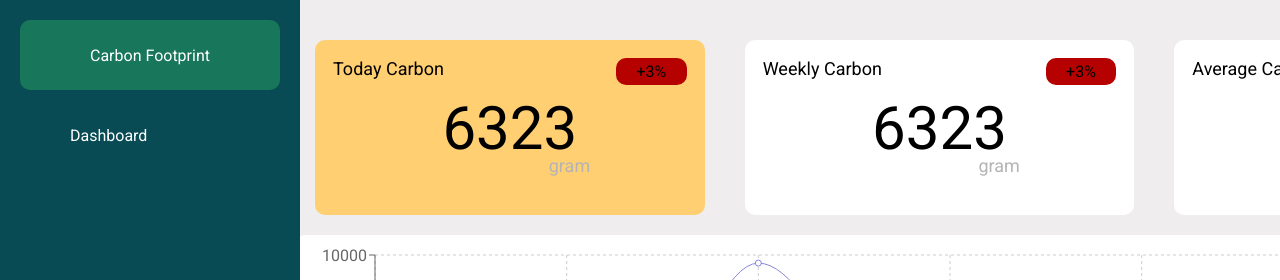
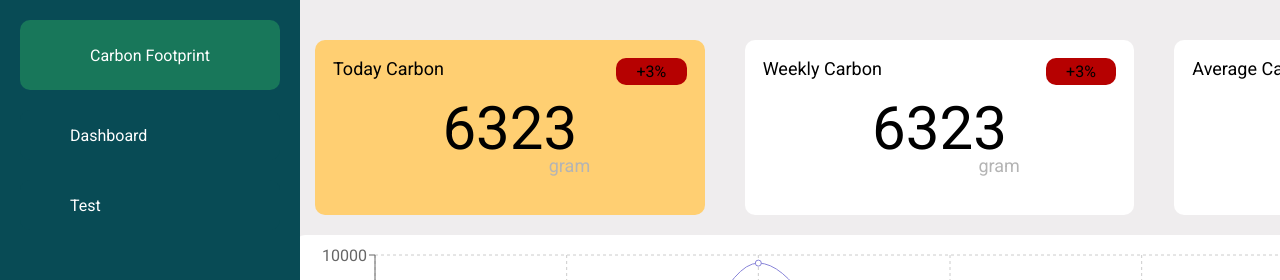
Before and after one commit to Perth27413/Cassandra, a Next.js app: page / in a window 1280 px wide. Shown: the top 280 px of the page. Built offline with nearby package versions, Linux system fonts and the light colour scheme.

Commit message:
flexible menu list

```diff
--- a/components/genetal-components/Sidebar.tsx
+++ b/components/genetal-components/Sidebar.tsx
@@ -5,14 +5,27 @@ import './Sidebar.scss'
 interface IProps {}
 
 interface IState {
+  menu_list: Array<any>
 }
 
 class Sidebar extends React.PureComponent<IProps, IState> {
   constructor(props: IProps) {
     super(props)
     this.state = {
-    }
+      menu_list: [
+        {
+          title: "Dashboard",
+          path: "",
+          url: ""
+        },
+        {
+          title: "Test",
+          path: "",
+          url: ""
+        }
+      ]
   }
+}
 
   render(): JSX.Element {
     return (
@@ -27,14 +40,18 @@ class Sidebar extends React.PureComponent<IProps, IState> {
               Carbon Footprint
             </div>
           </div>
-          <div className="menu-list">
+          {this.state.menu_list.map((item, index) => {
+            return(
+          <div  className="menu-list">
             <div className="logo-menu">
               <em className="far fa-chart-bar"></em>
             </div>
             <div className="text-menu">
-              Dashboard
+              {item.title}
             </div>
           </div>
+            )
+          })}
         </div>
 
         <div className="side-bar-bottom">
@@ -51,6 +68,7 @@ class Sidebar extends React.PureComponent<IProps, IState> {
       </div>
     )
   }
+
 }
 
 export default Sidebar
```
Also changed, not shown: components/card-carbon/Card.tsx (line endings or trailing spaces).
